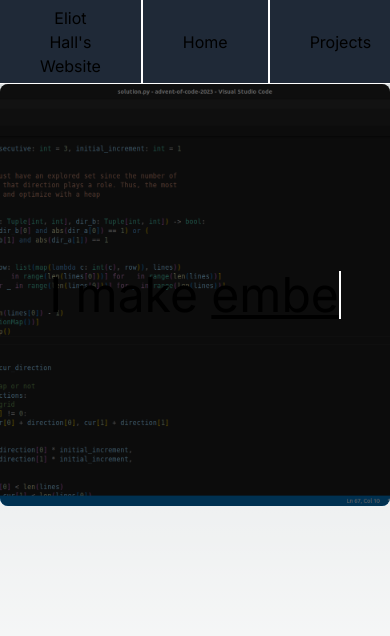
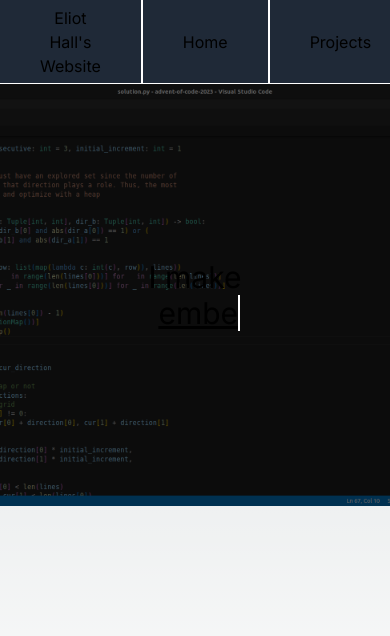
Before and after one commit to chrehall68/chrehall68.github.io, a Next.js app: page / in a window 390 px wide. Shown: the top 636 px of the page. Built offline with nearby package versions, Linux system fonts and the light colour scheme.

Commit message:
mobile layout type animation

```diff
--- a/app/page.tsx
+++ b/app/page.tsx
@@ -62,12 +62,17 @@ function UnderlinedTypeAnimation(prefix: string, items: string[], lettersPerMin:
     return () => clearInterval(tick)
   }, [item, idx, increasing, waitTime, opaque, interval, items, waitMS, blinkMS, blink])
 
-  return <div className="flex overflow-hidden rounded-lg bg-cover bg-[50%] bg-no-repeat text-center h-[50%]"
+  return <div className="flex overflow-hidden bg-cover bg-[50%] bg-no-repeat h-[50%] w-full"
     style={{ backgroundImage: "url('/codebg.png')" }}>
-    <div className="flex h-full w-full bg-black overflow-hidden bg-fixed items-center justify-center" style={{ backgroundColor: "rgba(0, 0, 0, 0.6" }}>
-      <div className="flex flex-inline jusitfy-center h-min ">
-        <p className="text-5xl">{prefix} <u>{items[item].substring(0, idx).replace(" ", '\xa0')}</u></p>
-        <span className={opaque ? "border border-white" : ""}></span>
+    <div className="flex h-full w-full bg-black overflow-hidden bg-fixed place-items-center" style={{ backgroundColor: "rgba(0, 0, 0, 0.6" }}>
+      <div className="w-full h-min flex flex-wrap justify-center">
+        <div className="flex flex-inline justify-center w-full lg:w-max">
+          <p className="text-3xl lg:text-5xl">{prefix}</p>
+        </div>
+        <div className="flex flex-inline justify-center w-full lg:w-min">
+          <p className="text-3xl lg:text-5xl">&nbsp;<u>{items[item].substring(0, idx).replace(" ", '\xa0')}</u></p>
+          <span className={opaque ? "border border-white" : ""}></span>
+        </div>
       </div>
     </div>
   </div>
```
